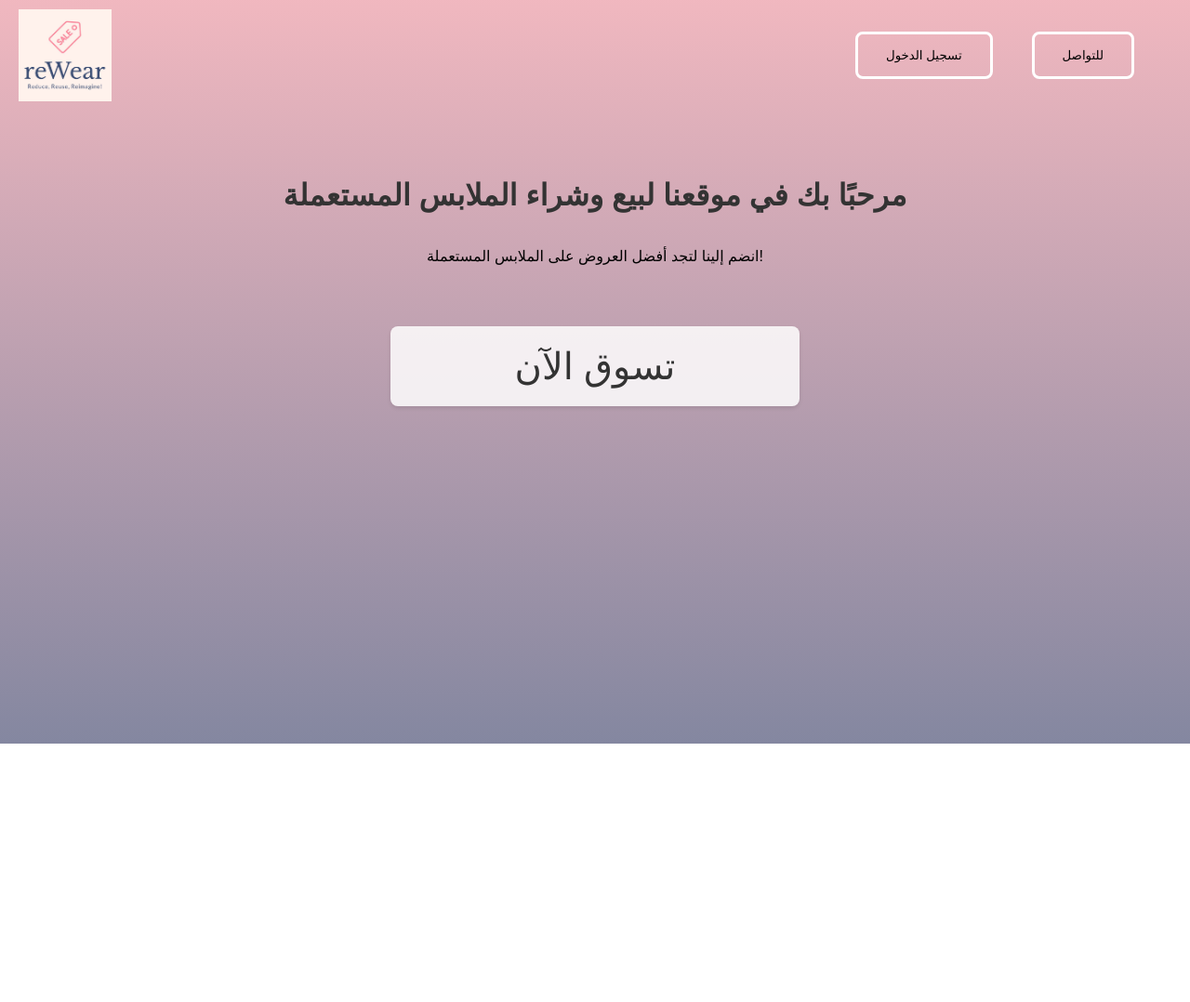
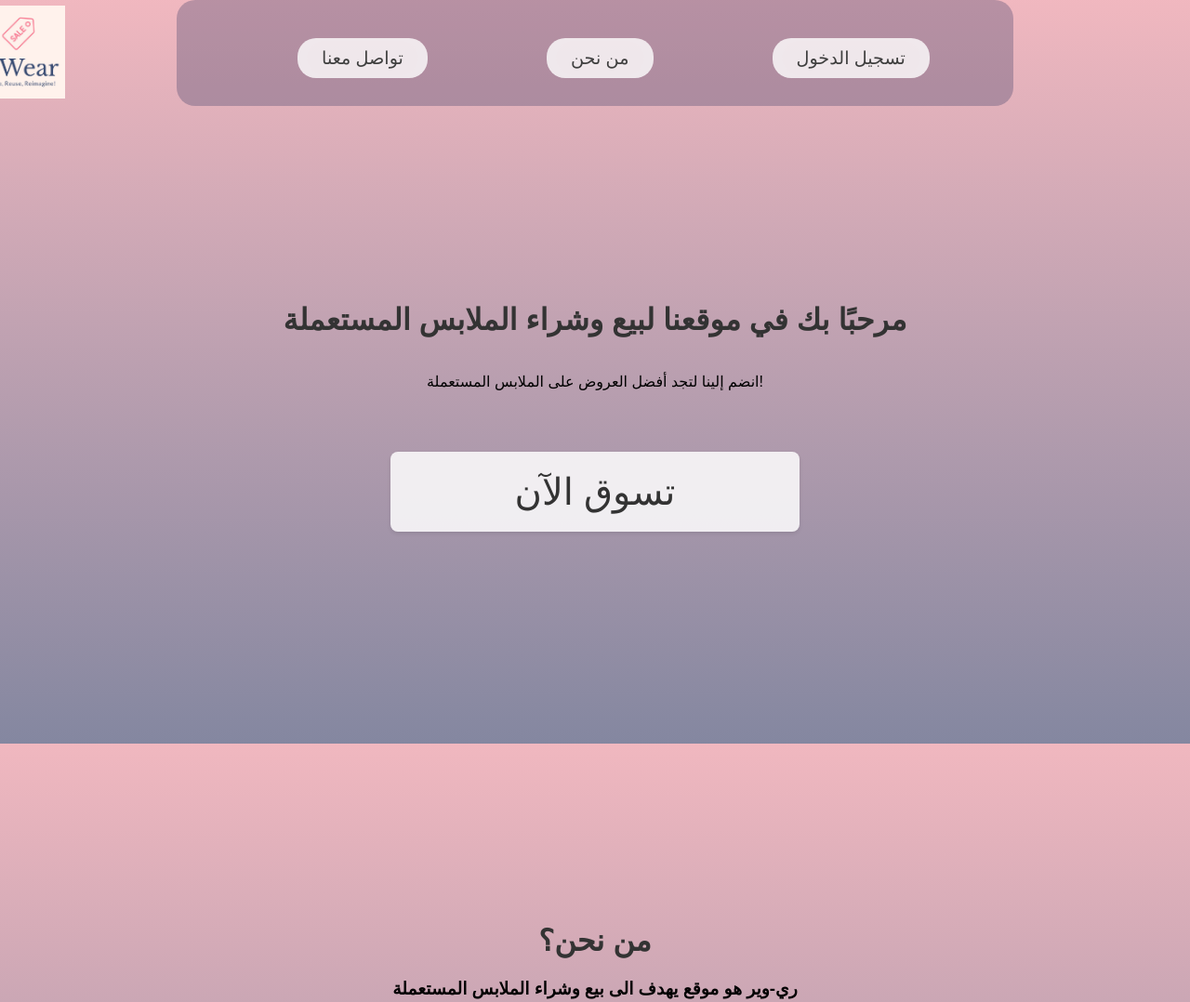
Before and after one commit to SH1kha1/reWear, a website: page public/index.html in a window 1280 px wide. Shown: the top 1078 px of the page at 93% size. Before the commit the page ends 800 px from the top, so only its background shows below. Drawn offline with Linux system fonts and the light colour scheme.

Commit message:
Update index.html

```diff
--- a/public/index.html
+++ b/public/index.html
@@ -1,13 +1,21 @@
 <!DOCTYPE html>
 <html>
+
 <head>
   <title>reWear</title>
+  <link rel="stylesheet" href="https://cdnjs.cloudflare.com/ajax/libs/font-awesome/6.5.2/css/all.min.css"
+    integrity="sha512-SnH5WK+bZxgPHs44uWIX+LLJAJ9/2PkPKZ5QiAj6Ta86w+fsb2TkcmfRyVX3pBnMFcV7oQPJkl9QevSCWr3W6A=="
+    crossorigin="anonymous" referrerpolicy="no-referrer" />
   <style>
     body {
       font-family: Arial, sans-serif;
       width: 100%;
       height: 100vh;
       background-image: linear-gradient(rgba(231, 136, 149, 0.6), rgba(50, 55, 97, 0.6));
+      background-attachment: fixed;
+      background-position: center;
+      background-repeat: no-repeat;
+      background-size: cover;
       text-align: center;
       margin: 0;
       padding: 0;
@@ -22,8 +30,11 @@
     }
 
     .logo {
-      width: 100px;
+      width: 200px;
       height: auto;
+      margin-top: auto;
+      margin-left: auto;
+      display: block;
     }
 
     h1 {
@@ -37,10 +48,10 @@
       align-items: center;
     }
 
-    .section  {
+    .section {
       margin-top: 50px;
       padding: 20px;
-      background-color:  #ffffffd5;
+      background-color: #ffffffd5;
       border-radius: 8px;
       box-shadow: 0 2px 4px rgba(0, 0, 0, 0.1);
       max-width: 400px;
@@ -56,58 +67,152 @@
       text-decoration: none;
       font-size: 40px;
       margin-bottom: 150px;
-      color: #333;    }
+      color: #333;
+    }
 
 
-    .header-buttons {
+
+    html {
+      scroll-behavior: smooth;
+    }
+
+    hr {
+      background-color: rgb(62, 62, 62);
+      width: 600px;
+      size: 0.2px;
+      height: 1px;
+      border-width: 0;
+    }
+
+    .headerline {
+      background-color: rgb(62, 62, 62);
+      width: 100%;
+      size: 0.2px;
+      height: 1px;
+      border-width: 0;
+      opacity: 0.5;
+    }
+
+    li {
+      list-style: none;
+    }
+
+    .btns .navlink {
+      background: transparent;
+      padding: 0.5rem 1rem;
+      border: none;
+      outline: none;
+      border-radius: 20px;
+      background-color: rgba(231, 136, 149, 0.01);
+      text-decoration: none;
+      color: rgb(62, 62, 62);
+      font-size: 1.2rem;
+    }
+
+    .btns {
+      background: transparent;
+      background-color: rgba(255, 255, 255, 0.8);
+      border: none;
+      border-radius: 20px;
+      padding: 10px;
+    }
+
+    .btns:hover {
+      scale: 1.05;
+      color: rgb(62, 62, 62);
+    }
+
+    header {
+      position: relative;
+      padding: 0 2rem;
+    }
+
+    .navbar {
+      width: 100%;
+      height: 100px;
+      max-width: 900px;
+      margin: 0 auto;
       display: flex;
-      padding: 10px 20px;
-      font-size: 20px;
-      width: 300px;
-      height: 50px;
+      align-items: center;
       justify-content: space-between;
-      align-items: center;
-      margin-right: 20px;
-      border-radius: 8px;
+      background-color: rgba(50, 55, 97, 0.3);
+      padding-bottom: 14px;
+      border-radius: 20px;
+    }
 
+    .navbar .links {
+      display: flex;
+      margin-top: 40px;
+      gap: 8rem;
     }
-    .header-buttons button {
-      padding: 15px 30px;
-      font-size: 20;
-      background-color:#ffffff00;
-      border-radius: 8px;
-      border: 3px solid #ffffff;
+
+    .navbar .toggle_btn {
+      color: #fff;
+      font-size: 1.5rem;
       cursor: pointer;
-      transition: background-color 0.3s ease;
-
-}
-.header-buttons :hover{
-  background-color:#ffffff;
-
-
-}
-
+      display: none;
+    }
   </style>
 </head>
+
 <body>
-  <div class="header">
-    <img src="rewear.jpeg" alt="reWear Logo" class="logo">
-    <div class="header-buttons">
-      <a href="signInUp.html"><button>تسجيل الدخول</button></a>
-      <a href="mailto:reWearSupport@gmail.com"><button> للتواصل</button></a>
+  <div class="navbar">
+    <div><img src="rewear.jpeg" alt="reWear Logo" class="logo"
+        style="height: 100px; width: 100px; margin-top: 12px; margin-left: -220px;"></div>
+    <ul class="links">
+      <li><button class="btns"><a class="navlink" href="mailto:reWearSupport@gmail.com">تواصل معنا</a></button></li>
+      <li><button class="btns"><a class="navlink" href="#about">من نحن</a></button></li>
+      <li><button class="btns"><a class="navlink" href="signInUp.html">تسجيل الدخول</a></button></li>
+    </ul>
+    <a href="#" class="action_btn"></a>
+    <div class="toggle_btn">
+      <i class="fa-solid fa-bars"></i>
     </div>
   </div>
+
+  <div class="headerBreak" style="height: 140px;"></div>
 
   <div class="sections-container">
     <h1>مرحبًا بك في موقعنا لبيع وشراء الملابس المستعملة</h1>
 
     <p class="welcome-message">انضم إلينا لتجد أفضل العروض على الملابس المستعملة!</p>
 
+    <div class="section">
+      <a href="products.html" class="section-title"> تسوق الآن</a>
+    </div>
 
+    <div class="sectionBreak" style="height: 400px;"></div>
 
-    <div class="section">
-      <a href="products.html" class="section-title">  تسوق الآن</a>
+    <div id="about">
+      <h1>من نحن؟</h1>
+      <h3>ري-وير هو موقع يهدف الى بيع وشراء الملابس المستعملة</h3>
+      <br>
+      <hr>
+      <br>
+      <h1>نظرتنا</h1>
+      <h3>شعارنا هو <br> "Readuce, Reuse, and Reimagne" <br> لذالك نهدف الى تغيير الانطباع عن الملابس المستعملة من خلال
+        شراء واعادة بيع القطع القديمة.و اضافة قطع فريدة من نوعها الى مجمعتنا</h3>
+      <br>
+      <hr>
+      <br>
+      <h1>ما الذي نطمح لوصوله؟</h1>
+      <h3>١.النعاصر المنسقة</h3>
+      <h3>في ريوير، نتأكد من أن جميع العناصر تم اختيارها بعناية وأنها في حالة جيدة ليتم بيعها</h3>
+      <h3>٢.الاستدامة</h3>
+      <h3> نظرًا لأن معظم المواد المستخدمة في الملابس معدلة وراثيًا، فمن الأفضل للبيئة شراءالملابس المستعملة بدلاً من
+        شراء الملابس الجديدة.<br> وبهذه الطريقة، يمكننا المساعدة في تقليل النفايات وتحقيق شعار الحياة التقليل، إعادة
+        الاستخدام، إعادة التدوير</h3>
+      <h3>٣.أسعار معقولة</h3>
+      <h3>في ريوير، نقدم سلعًا بأسعار معقولة وبأسعار رائعة تنافس أسعار السوق</h3>
+      <h3>٤.تجربة تسوق سهلة الاستخدام</h3>
+      <h3>تصفح موقعنا الإلكتروني، وابحث عن العناصر التي تعجبك، وأضفها إلى عربةالتسوق الخاصة بك، وادفع عند الخروج. بكل
+        بساطة</h3>
+      <br>
+      <hr>
+      <br>
+      <br>
     </div>
   </div>
 </body>
+
 </html>
```
